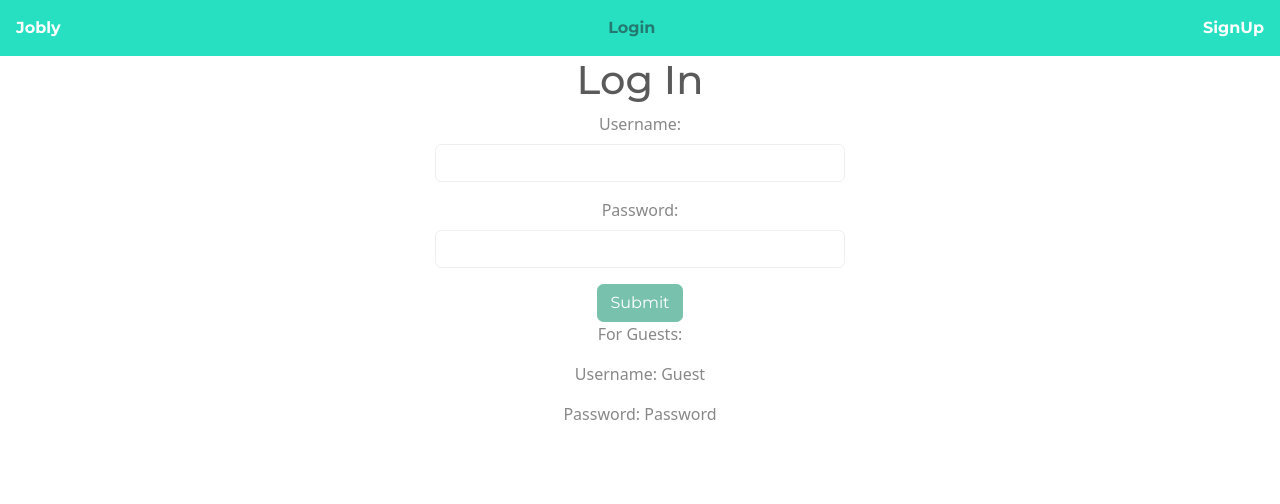
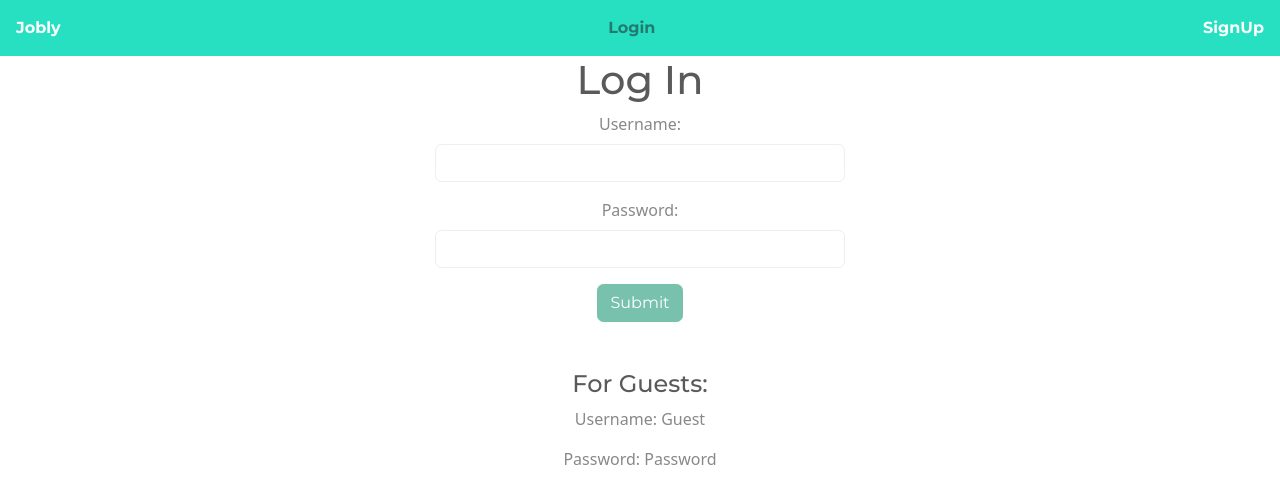
Before and after one commit to Jung-GunSong/jobly-frontend, a React (Create React App) app in the folder jobly/: page /login in a window 1280 px wide. Shown: the top 504 px of the page. Built offline with nearby package versions, Linux system fonts and the light colour scheme; no server answers.

Commit message:
changed styling of guest info

```diff
--- a/jobly/src/Login.js
+++ b/jobly/src/Login.js
@@ -77,9 +77,11 @@ function Login({ loginUser }) {
           <button className="btn btn-primary">Submit</button>
         </form>
         <div className="col"></div>
-          <p>For Guests:</p>
+        <div className="mt-5">
+          <h4>For Guests:</h4>
           <p> Username: Guest</p>
           <p> Password: Password</p>
+        </div>
       </div>
       {errors && <ErrorMessage errorMessages={errors} />}
     </div>
```
